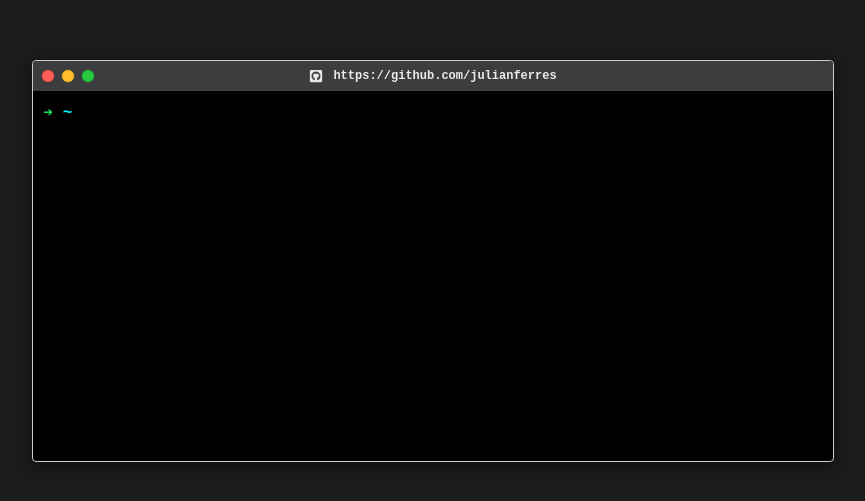
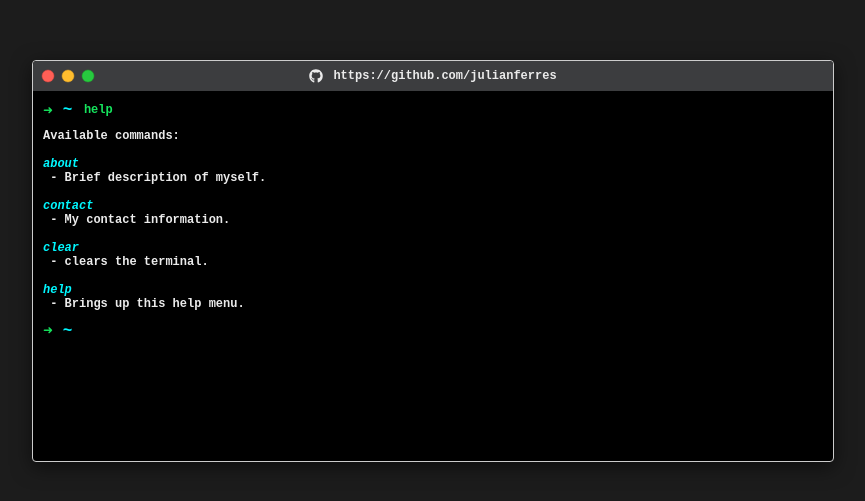
Before and after one commit to julianferres/julianferres.github.io, a React (Create React App) app: page / in a window 1280 px wide. Shown: the part 139-640 px from the top of the page, without its empty margins (207-1072 px from the left). Built offline with nearby package versions, Linux system fonts and the light colour scheme.

Commit message:
Add all remaining messages

```diff
--- a/src/CommandList.js
+++ b/src/CommandList.js
@@ -1,6 +1,23 @@
 import Prompt from "./Prompt";
+import { FaGithub, FaLinkedin, FaCode, FaEnvelope } from "react-icons/fa";
+import { getOutputColor } from "./utils/getColorCommand";
 
-const valid_commands = ["about", "clear", "help"];
+const iconStyle = {
+  fontSize: "14px",
+  fontWeight: 400,
+  color: "rgb(235, 235, 235)",
+};
+
+const contactInfo = {
+  github: "https://github.com/julianferres",
+  linkedin: "https://www.linkedin.com/in/julianferres/",
+  codeforces: "https://codeforces.com/profile/julianferres",
+  email: "julianferres@gmail.com",
+};
+
+const HelpTitle = (props) => {
+  return <span className="help-title">{props.children}</span>;
+};
 
 const getCommandBody = (command) => {
   if (command === "about") {
@@ -23,7 +40,7 @@ const getCommandBody = (command) => {
             target="_blank"
             rel="noreferrer"
             className="paragraph-href"
-            href="https://codeforces.com/profile/julianferres"
+            href={contactInfo.codeforces}
           >
             Competitive programming
           </a>
@@ -31,15 +48,95 @@ const getCommandBody = (command) => {
       </>
     );
   }
+  if (command === "contact") {
+    return (
+      <>
+        <p className="contact-p">
+          <FaGithub style={{ iconStyle }} />
+          &nbsp;
+          <a
+            target="_blank"
+            rel="noreferrer"
+            className="contact-href"
+            href={contactInfo.github}
+          >
+            {contactInfo.github}
+          </a>
+        </p>
+        <p className="contact-p">
+          <FaLinkedin style={{ iconStyle }} />
+          &nbsp;
+          <a
+            target="_blank"
+            rel="noreferrer"
+            className="contact-href"
+            href={contactInfo.linkedin}
+          >
+            {contactInfo.linkedin}
+          </a>
+        </p>
+        <p className="contact-p">
+          <FaCode style={{ iconStyle }} />
+          &nbsp;
+          <a
+            target="_blank"
+            rel="noreferrer"
+            className="contact-href"
+            href="https://codeforces.com/profile/julianferres/"
+          >
+            {contactInfo.codeforces}
+          </a>
+        </p>
+        <p className="contact-p">
+          <FaEnvelope style={{ iconStyle }} />
+          &nbsp;
+          <a
+            target="_blank"
+            rel="noreferrer"
+            className="contact-href"
+            href="mailto:julianferres@gmail.com"
+          >
+            julianferres@gmail.com
+          </a>
+        </p>
+      </>
+    );
+  }
   if (command === "help") {
-    return "help";
+    return (
+      <>
+        <p>
+          Available commands:
+          <br /> <br />
+          <HelpTitle>about</HelpTitle>
+          <br />
+          &nbsp;- Brief description of myself.
+          <br />
+          <br />
+        </p>
+        <p>
+          <HelpTitle>contact</HelpTitle>
+          <br />
+          &nbsp;- My contact information.
+          <br />
+          <br />
+        </p>
+        <p>
+          <HelpTitle>clear</HelpTitle>
+          <br />
+          &nbsp;- clears the terminal.
+          <br />
+          <br />
+        </p>
+        <p>
+          <HelpTitle>help</HelpTitle>
+          <br />
+          &nbsp;- Brings up this help menu.
+        </p>
+      </>
+    );
   }
   return <p>comand not found:&nbsp;{command}</p>;
-};
-
-const getOutputColor = (command) => {
-  // get the value from commandMap or "wrong command" if not found
-  return valid_commands.includes(command) ? "rgb(238, 238, 238)" : "#ff5b5b";
 };
 
 const getCommandOutput = (command, index) => {
--- a/src/ConditionalTerminalHeader.js
+++ b/src/ConditionalTerminalHeader.js
@@ -1,5 +1,5 @@
 import React from "react";
-import { FaGithubSquare } from "react-icons/fa";
+import { FaGithub } from "react-icons/fa";
 import NavButtons from "./NavButtons";
 import "./Terminal.css";
 
@@ -35,7 +35,7 @@ export default function ConditionalTerminalHeader() {
     <div className="terminal-header">
       <NavButtons className="buttons" />
       <h1 className="title" style={compact ? compactTitle : fullSizeTitle}>
-        <FaGithubSquare style={{ fontSize: "14px", fontWeight: 400 }} />
+        <FaGithub style={{ fontSize: "14px", fontWeight: 400 }} />
         <a
           className="title-href"
           href={GITHUB}
--- a/src/Terminal.css
+++ b/src/Terminal.css
@@ -139,7 +139,6 @@ p {
 }
 
 .paragraph-href {
-  /* remove all link styles */
   text-decoration: none;
   color: var(--cyan);
   transition: 250ms linear;
@@ -148,6 +147,25 @@ p {
 .paragraph-href:hover {
   opacity: 0.7;
   text-decoration: underline;
+}
+
+.contact-p {
+  display: flex;
+  transition: 250ms linear;
+  padding: 4px 0;
+}
+.contact-p:hover {
+  opacity: 0.7;
+}
+
+.contact-href {
+  text-decoration: none;
+  color: var(--chalk);
+}
+
+.help-title {
+  color: var(--cyan);
+  font-style: italic;
 }
 
 /* End of Prompt and text input */
--- a/src/Terminal.js
+++ b/src/Terminal.js
@@ -6,7 +6,7 @@ import Delayed from "./utils/Delayed";
 import CommandList from "./CommandList";
 
 export default function Terminal() {
-  const [pastCommands, setPastCommands] = useState([]);
+  const [pastCommands, setPastCommands] = useState(["help"]);
   const [currentCommand, setCurrentCommand] = useState("");
   const terminalInputRef = useRef();
 
@@ -43,6 +43,8 @@ export default function Terminal() {
       <div className="terminal-body">
         <Delayed waitBeforeShow={500}>
           <CommandList pastCommands={pastCommands} />
+        </Delayed>
+        <Delayed waitBeforeShow={1000}>
           <Prompt
             currentCommand={currentCommand}
             disabled={false}
--- a/src/utils/getColorCommand.js
+++ b/src/utils/getColorCommand.js
@@ -1,4 +1,4 @@
-const validCommands = ["about", "clear", "help"];
+import { valid_commands } from "./validCommands";
 
 const colors = {
   green: "#15e45d",
@@ -8,14 +8,18 @@ const colors = {
 
 export const getColourCommand = (command) => {
   // if command is already valid, return green
-  if (validCommands.includes(command)) {
+  if (valid_commands.includes(command)) {
     // return green var from terminal css
     return colors.green;
   }
   // if the command is prefix of some valid command, return white
-  if (validCommands.some((validCommand) => validCommand.startsWith(command))) {
+  if (valid_commands.some((validCommand) => validCommand.startsWith(command))) {
     return colors.chalk;
   }
   // if command is invalid, return red
   return colors.red;
 };
+
+export const getOutputColor = (command) => {
+  return valid_commands.includes(command) ? colors.chalk : colors.red;
+};
--- /dev/null
+++ b/src/utils/validCommands.js
@@ -0,0 +1 @@
+export const valid_commands = ["about", "clear", "contact", "help"];
```
